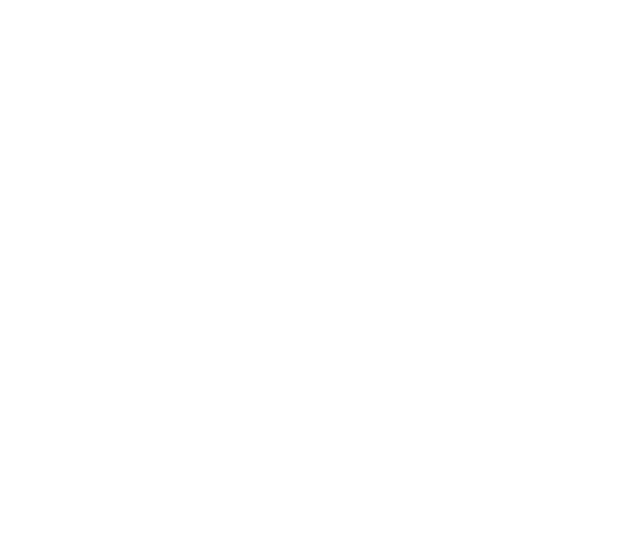
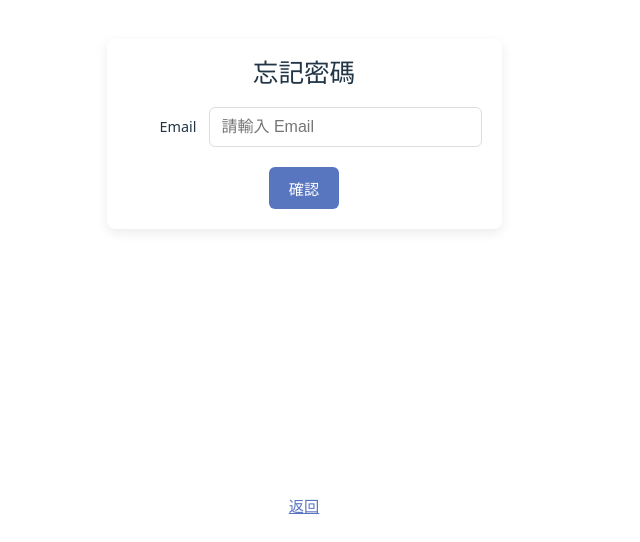
Before and after one commit to Kayxue/SE3ClassroomBorrowingFrontend, a React (Vite) app: page /forget in a window 1280 px wide. Before the commit this address had no page. Shown: the part 258-800 px from the top of the page, without its empty margins (336-976 px from the left). Built offline with nearby package versions, Linux system fonts and the light colour scheme.

Commit message:
create forget password page

```diff
--- a/src/App.tsx
+++ b/src/App.tsx
@@ -2,6 +2,7 @@
 import LoginPage from "./pages/LoginPage/LoginPage";
 import HomePage from "./pages/HomePage/HomePage";
 import SignupPage from "./pages/SignupPage/SignupPage";
+import ForgetPage from "./pages/ForgetPage/ForgetPage";
 import "./App.css";
 
 function App() {
@@ -11,6 +12,8 @@
         <Route path="/" element={<LoginPage />} />
         <Route path="/home" element={<HomePage />} />
         <Route path="/signup" element={<SignupPage />} />
+        <Route path="/forget" element={<ForgetPage />} />
+
       </Routes>
     </Router>
   );
--- a/src/components/LoginForm.tsx
+++ b/src/components/LoginForm.tsx
@@ -73,7 +73,10 @@
       <button
         type="button"
         className="btn-link left-link"
-        onClick={() => {/* 忘記密碼logic */}}
+        onClick={() => {
+          // 導向忘記密碼頁面
+          navigate("/forget");
+        }}
       >
         忘記密碼
       </button>
--- /dev/null
+++ b/src/pages/ForgetPage/ForgetPage.css
@@ -0,0 +1,115 @@
+.forget-page {
+	display: flex;
+	align-items: center;
+	justify-content: center;
+	min-height: 70vh;
+	padding: 20px;
+	box-sizing: border-box;
+	flex-direction: column;
+}
+
+.forget-form {
+	width: 100%;
+	max-width: 420px;
+	background: #fff;
+	padding: 20px;
+	border-radius: 8px;
+	box-shadow: 0 4px 12px rgba(0,0,0,0.08);
+	display: flex;
+	flex-direction: column;
+	gap: 12px;
+}
+
+.forget-title {
+	margin: 0 0 8px 0;
+	font-size: 1.6rem;
+	text-align: center;
+}
+
+.forget-row {
+	display: flex;
+	align-items: center;
+	gap: 12px;
+}
+
+.forget-label {
+	font-size: 0.9rem;
+	margin: 0;
+	width: 70px;
+	text-align: right;
+}
+
+.forget-input {
+	padding: 10px 12px;
+	font-size: 1rem;
+	border: 1px solid #ddd;
+	border-radius: 6px;
+	outline: none;
+	transition: border-color 0.12s;
+	flex: 1;
+	min-width: 0;
+}
+
+.forget-input:focus {
+	border-color: #5875c0;
+	box-shadow: 0 0 0 3px rgba(74,144,226,0.06);
+}
+
+.forget-button {
+	margin-top: 8px;
+	padding:10px 20px;
+	background: #5875c0;
+	color: #fff;
+	border: none;
+	border-radius: 6px;
+	font-size: 0.95rem;
+	cursor: pointer;
+	min-width: 0;
+	align-self: center;
+}
+
+.forget-button:hover {
+	opacity: 0.95;
+}
+
+.forget-message {
+	margin-top: 8px;
+	font-size: 0.95rem;
+	color: #2b7a0b;
+	text-align: center;
+}
+
+/* 響應式*/
+@media (max-width: 480px) {
+	.forget-row {
+		flex-direction: column;
+		align-items: stretch;
+	}
+	.forget-label {
+		width: auto;
+		text-align: left;
+		margin-bottom: 6px;
+	}
+}
+
+.forget-footer {
+	margin-top: 1px;
+	width: 100%;
+	display: flex;
+	justify-content: center;
+	align-items: center;
+}
+
+.btn-link {
+	background: transparent;
+	border: none;
+	color: #5875c0;
+	cursor: pointer;
+	padding: 6px 8px;
+	font-size: 0.95rem;
+	text-decoration: underline;
+}
+
+.btn-link:hover {
+	opacity: 0.9;
+}
--- /dev/null
+++ b/src/pages/ForgetPage/ForgetPage.tsx
@@ -0,0 +1,54 @@
+import React, { useState } from "react";
+import { useNavigate } from "react-router-dom";
+import "./ForgetPage.css";
+
+export default function ForgetPage(): React.ReactElement {
+  const [email, setEmail] = useState("");
+  const [message, setMessage] = useState("");
+  const navigate = useNavigate();
+
+  const handleSubmit = (e: React.FormEvent) => {
+    e.preventDefault();
+    if (!email.trim()) {
+      setMessage("請輸入 email");
+      return;
+    }
+    setMessage("重設密碼連結已發送到您的 email");
+    // setTimeout(() => navigate("/"), 1500);
+  };
+
+  return (
+    <div className="forget-page">
+      <form className="forget-form" onSubmit={handleSubmit}>
+        <h1 className="forget-title">忘記密碼</h1>
+
+        <div className="forget-row">
+          <label htmlFor="email" className="forget-label">Email</label>
+          <input
+            id="email"
+            type="email"
+            className="forget-input"
+            value={email}
+            onChange={(e) => setEmail(e.target.value)}
+            placeholder="請輸入 Email"
+            required
+          />
+        </div>
+
+        <button type="submit" className="forget-button">確認</button>
+
+        {message && <div className="forget-message">{message}</div>}
+      </form>
+
+      <div className="signup-footer">
+        <button
+          type="button"
+          className="btn-link"
+          onClick={() => navigate(-1)}
+        >
+          返回
+        </button>
+      </div>
+    </div>
+  );
+}
--- a/src/pages/LoginPage/LoginPage.css
+++ b/src/pages/LoginPage/LoginPage.css
@@ -86,11 +86,11 @@
 }
 
 .left-link {
-	left: -5px;
+	left: 25px;
 }
 
 .right-link {
-	right: 2px;
+	right: 35px;
 }
 
 /* 頁面寬度較小時，避免按鈕跑掉 */
```
